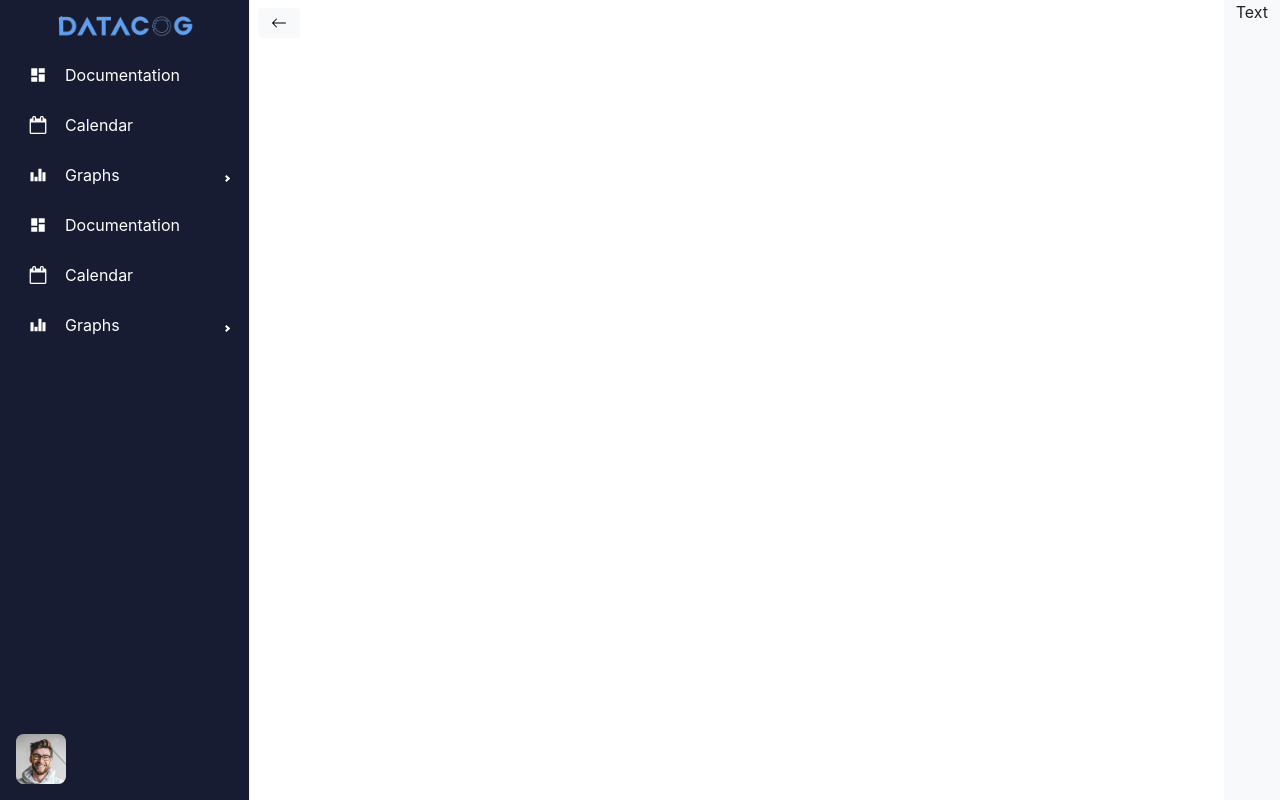
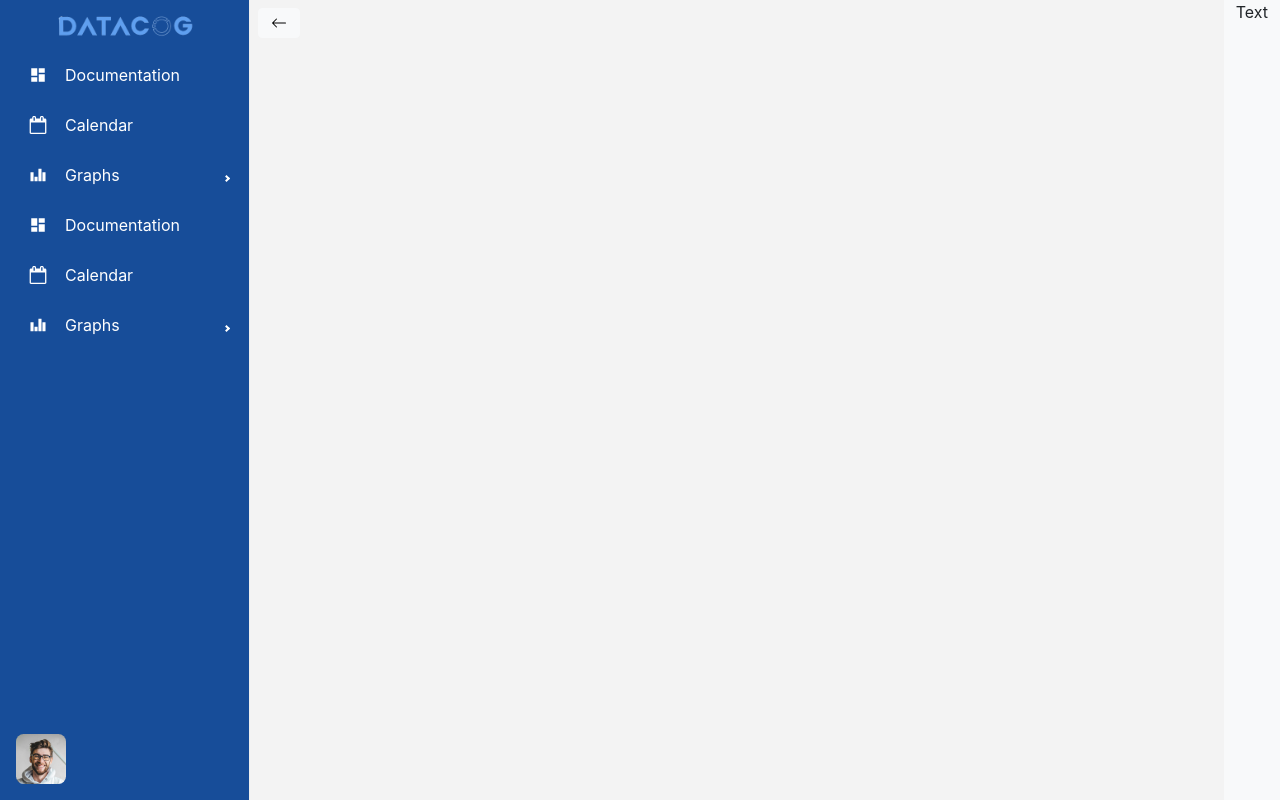
Before and after one commit to Renuto/CRM, a React (Create React App) app: page / in a window 1280 px wide. Built offline with nearby package versions, Linux system fonts and the light colour scheme.

Commit message:
Updated Side bar design

```diff
--- a/src/App.css
+++ b/src/App.css
@@ -1,5 +1,5 @@
 .block-color {
-  background-color: aquamarine;
+  background-color: rgb(243, 243, 243);
 }
 .sidebar {
   /* min-height: 100vh; */
--- a/src/App.js
+++ b/src/App.js
@@ -6,7 +6,7 @@ import "./App.css";
 
 function App() {
   return (
-    <Container fluid>
+    <Container fluid style={{background:'rgb(243, 243, 243)'}}>
       <Row fluid>
         <Col id="sidebarMenu" className="d-md-block p-0 collapse" md="auto">
           <BarNav/>
--- a/src/components/SideBar/BarNav.jsx
+++ b/src/components/SideBar/BarNav.jsx
@@ -13,7 +13,7 @@ const BarNav = () => {
 
   return (
     <div style={{ display: 'flex', height: '100%' }}>
-      <Sidebar backgroundColor='#181c32' className='vh-100'>
+      <Sidebar backgroundColor='#174d99' className='vh-100'>
         <div style={{ display: 'flex', flexDirection: 'column', height: '100%' }}>
 
           {/*****************Header*********************/}
@@ -28,16 +28,16 @@ const BarNav = () => {
                       color: disabled ? '#f5d9ff' : '#FFFFFF',
                       backgroundColor: active ? '#eecef9' : undefined,
                       '&:hover': {
-                        backgroundColor: '#262d49',
+                        backgroundColor: '#416e9f',
                       },
                     };
                   }
                   if (level === 1) {
                     return {
                       color: disabled ? undefined : '#FFFFFF',
-                      backgroundColor: active ? undefined : "#262d49",
+                      backgroundColor: active ? undefined : "#9bb2d3",
                       '&:hover': {
-                        backgroundColor: '#3b425b',
+                        backgroundColor: '#416e9f',
                       },
                     };
                   }
```
